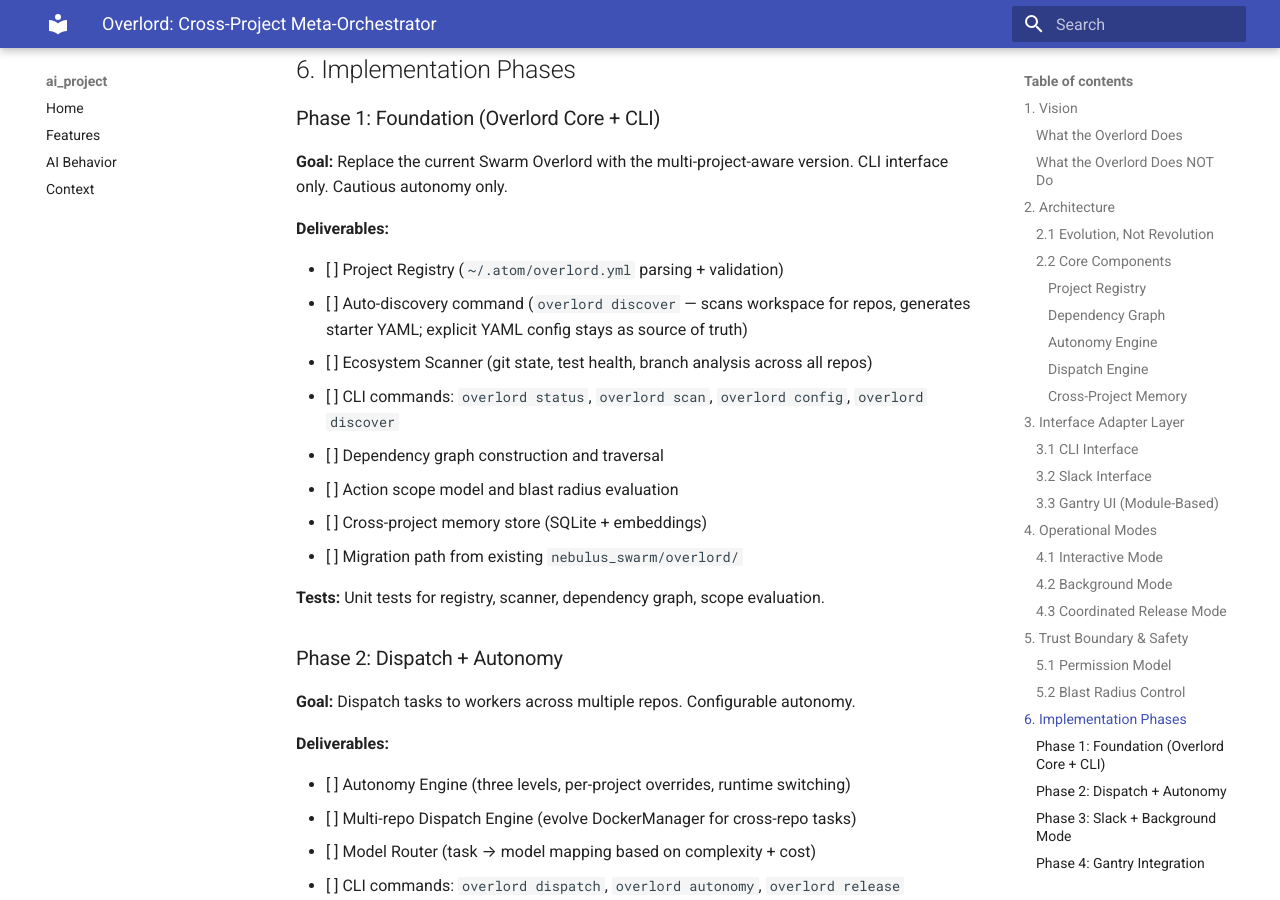
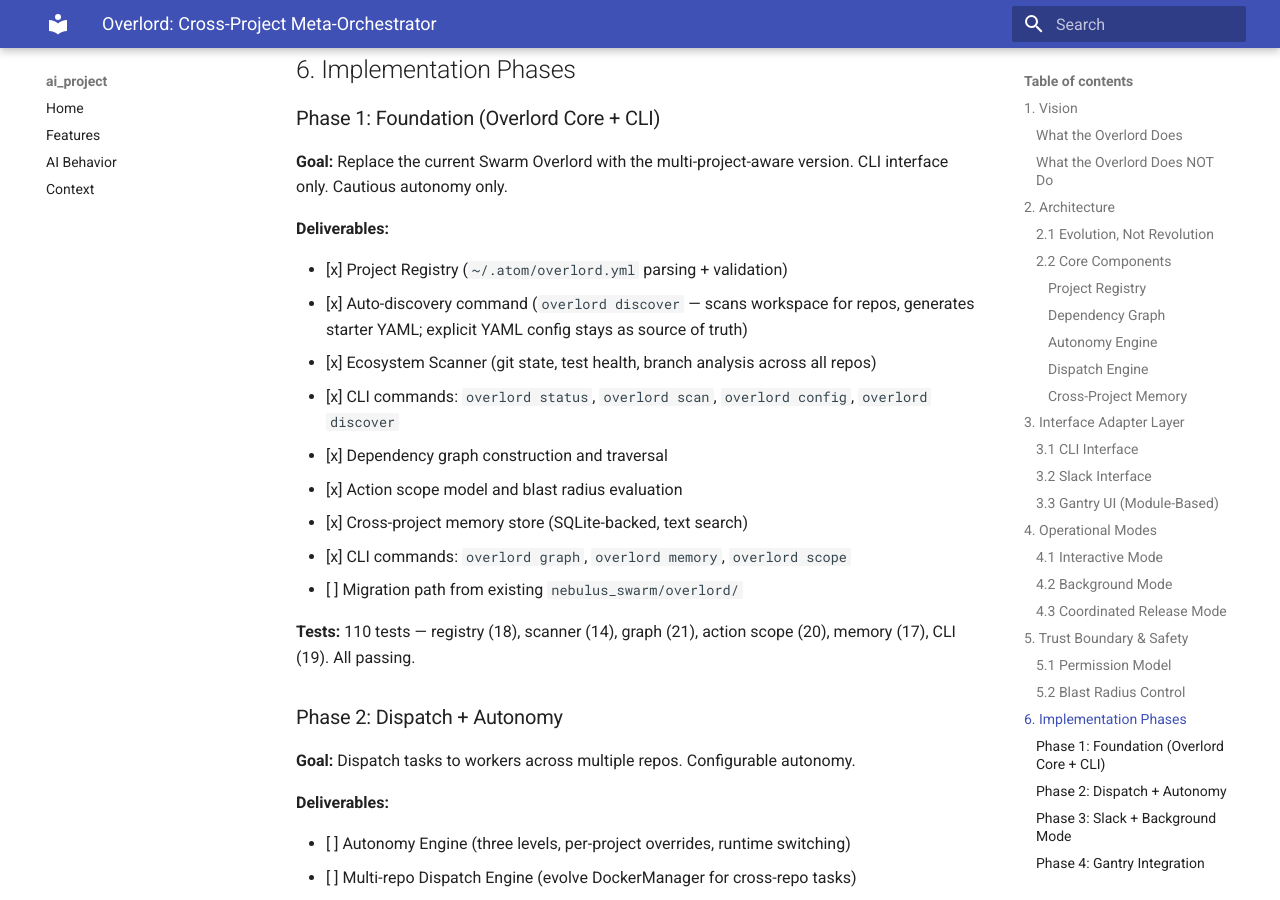
Before and after one commit to jlwestsr/nebulus-atom, an MkDocs documentation site: the page built from docs/plans/2026-02-05-overlord-design.md, in a window 1280 px wide and 900 px high, scrolled down 12733 px. Built offline with MkDocs 1.6.1 and Material for MkDocs 9.7.7, drawn with Linux system fonts in a browser that asks for light colours; some of the changed text lies outside the part shown.

Commit message:
docs: Overlord Phase 1 complete — registry, scanner, graph, scope, memory (110 tests)
Co-Authored-By: Claude Opus 4.6 <noreply@anthropic.com>

```diff
--- a/docs/plans/2026-02-05-overlord-design.md
+++ b/docs/plans/2026-02-05-overlord-design.md
@@ -586,17 +586,18 @@ CLI interface only. Cautious autonomy only.
 
 **Deliverables:**
 
-- [ ] Project Registry (`~/.atom/overlord.yml` parsing + validation)
-- [ ] Auto-discovery command (`overlord discover` — scans workspace for repos,
+- [x] Project Registry (`~/.atom/overlord.yml` parsing + validation)
+- [x] Auto-discovery command (`overlord discover` — scans workspace for repos,
       generates starter YAML; explicit YAML config stays as source of truth)
-- [ ] Ecosystem Scanner (git state, test health, branch analysis across all repos)
-- [ ] CLI commands: `overlord status`, `overlord scan`, `overlord config`, `overlord discover`
-- [ ] Dependency graph construction and traversal
-- [ ] Action scope model and blast radius evaluation
-- [ ] Cross-project memory store (SQLite + embeddings)
+- [x] Ecosystem Scanner (git state, test health, branch analysis across all repos)
+- [x] CLI commands: `overlord status`, `overlord scan`, `overlord config`, `overlord discover`
+- [x] Dependency graph construction and traversal
+- [x] Action scope model and blast radius evaluation
+- [x] Cross-project memory store (SQLite-backed, text search)
+- [x] CLI commands: `overlord graph`, `overlord memory`, `overlord scope`
 - [ ] Migration path from existing `nebulus_swarm/overlord/`
 
-**Tests:** Unit tests for registry, scanner, dependency graph, scope evaluation.
+**Tests:** 110 tests — registry (18), scanner (14), graph (21), action scope (20), memory (17), CLI (19). All passing.
 
 ### Phase 2: Dispatch + Autonomy
 
```
Also changed, not shown: other parts of docs/plans/2026-02-05-overlord-design.md (+1 -1 lines), docs/2026-02-05-nebulus-atom-v2-design.md (+1 -0 lines).
